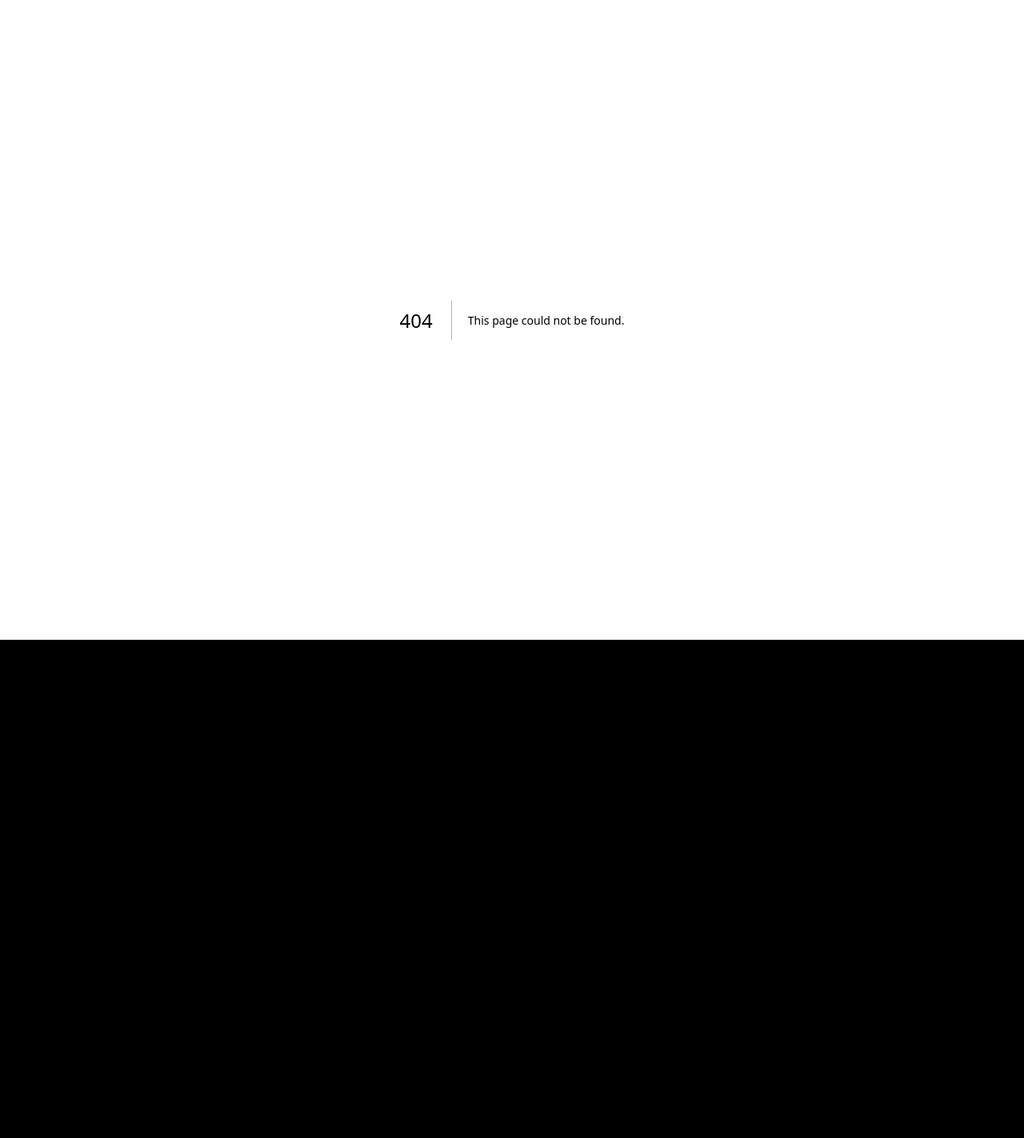
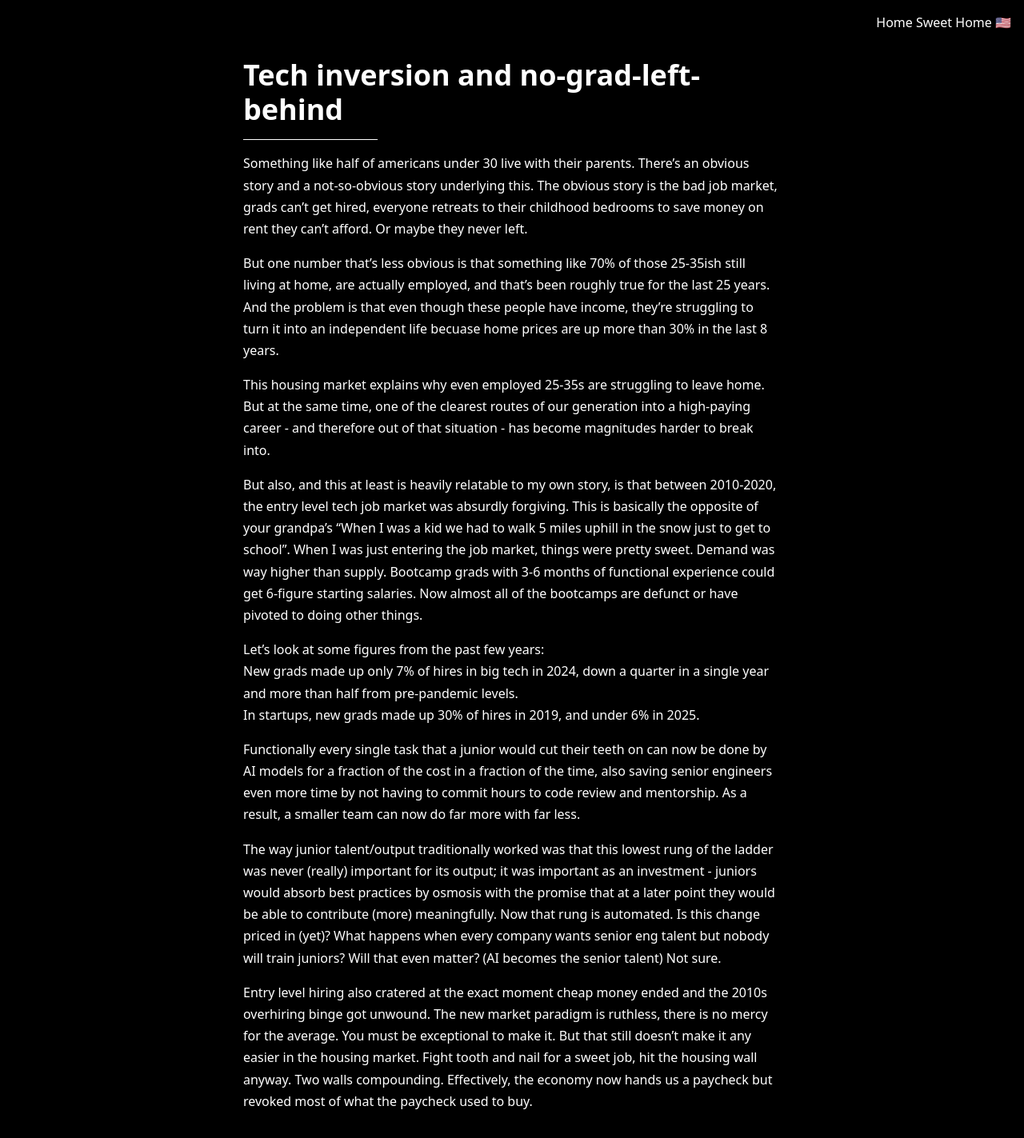
Before and after one commit to chriswillsflannery/chriswillsflannery, a Next.js app: page /post/techInversion in a window 1280 px wide. Before the commit this address had no page. Shown: the whole page at 80% size. Before the commit the page ends 800 px from the top, so only its background shows below. Built offline with nearby package versions, Linux system fonts and the light colour scheme.

Commit message:
no grad left behind

```diff
--- a/src/app/page.tsx
+++ b/src/app/page.tsx
@@ -15,6 +15,10 @@ const Home = () => {
         <h1 className="text-2xl font-bold mb-4">{`Hello There.`}</h1>
 
         <ul className="list-disc pl-5 space-y-2">
+          <ListItem href="./post/techInversion">
+            <span className="text-gray-500">Jul 17, 2026:</span>{" "}
+            Tech <span className="text-yellow-200">inversion</span> and no-grad-left-behind
+          </ListItem>
           <ListItem href="./post/whatIsYourMission">
             <span className="text-gray-500">Jul 6, 2026:</span>{" "}
             What Is Your <span className="text-yellow-200">Mission</span>?
--- /dev/null
+++ b/src/app/post/techInversion/page.tsx
@@ -0,0 +1,70 @@
+import { HL } from "@/components/HorizontalLine";
+
+export default function TechInversion() {
+  return (
+    <>
+      <main>
+        <h1>Tech inversion and no-grad-left-behind</h1>
+        <HL />
+        <article>
+          <p>
+            Something like half of americans under 30 live with their parents. There’s an obvious
+            story and a not-so-obvious story underlying this. The obvious story is the bad job market,
+            grads can’t get hired, everyone retreats to their childhood bedrooms to save money on rent
+            they can’t afford. Or maybe they never left.
+          </p>
+          <p>
+            But one number that’s less obvious is that something like 70% of those 25-35ish still
+            living at home, are actually employed, and that’s been roughly true for the last 25 years.
+            And the problem is that even though these people have income, they’re struggling to turn it
+            into an independent life becuase home prices are up more than 30% in the last 8 years.
+          </p>
+          <p>
+            This housing market explains why even employed 25-35s are struggling to leave home. But at
+            the same time, one of the clearest routes of our generation into a high-paying career - and
+            therefore out of that situation - has become magnitudes harder to break into.
+          </p>
+          <p>
+            But also, and this at least is heavily relatable to my own story, is that between
+            2010-2020, the entry level tech job market was absurdly forgiving. This is basically the
+            opposite of your grandpa’s “When I was a kid we had to walk 5 miles uphill in the snow just
+            to get to school”. When I was just entering the job market, things were pretty sweet.
+            Demand was way higher than supply. Bootcamp grads with 3-6 months of functional experience
+            could get 6-figure starting salaries. Now almost all of the bootcamps are defunct or have
+            pivoted to doing other things.
+          </p>
+          <p>
+            Let’s look at some figures from the past few years:
+            <br />
+            New grads made up only 7% of hires in big tech in 2024, down a quarter in a single year and
+            more than half from pre-pandemic levels.
+            <br />
+            In startups, new grads made up 30% of hires in 2019, and under 6% in 2025.
+          </p>
+          <p>
+            Functionally every single task that a junior would cut their teeth on can now be done by AI
+            models for a fraction of the cost in a fraction of the time, also saving senior engineers
+            even more time by not having to commit hours to code review and mentorship. As a result, a
+            smaller team can now do far more with far less.
+          </p>
+          <p>
+            The way junior talent/output traditionally worked was that this lowest rung of the ladder
+            was never (really) important for its output; it was important as an investment - juniors
+            would absorb best practices by osmosis with the promise that at a later point they would be
+            able to contribute (more) meaningfully. Now that rung is automated. Is this change priced in
+            (yet)? What happens when every company wants senior eng talent but nobody will train
+            juniors? Will that even matter? (AI becomes the senior talent) Not sure.
+          </p>
+          <p>
+            Entry level hiring also cratered at the exact moment cheap money ended and the 2010s
+            overhiring binge got unwound. The new market paradigm is ruthless, there is no mercy for the
+            average. You must be exceptional to make it. But that still doesn’t make it any easier in
+            the housing market. Fight tooth and nail for a sweet job, hit the housing wall anyway. Two
+            walls compounding. Effectively, the economy now hands us a paycheck but revoked most of what
+            the paycheck used to buy.
+          </p>
+        </article>
+      </main>
+    </>
+  );
+}
```
